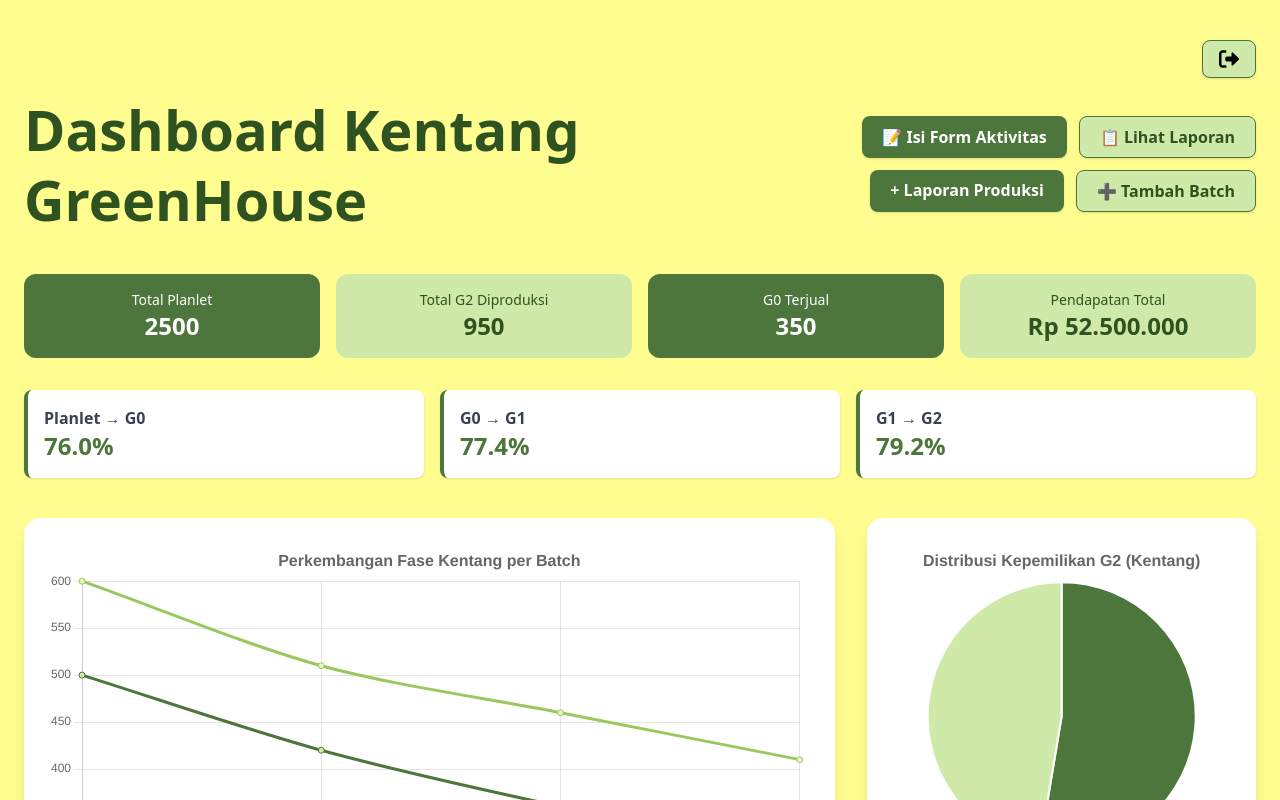
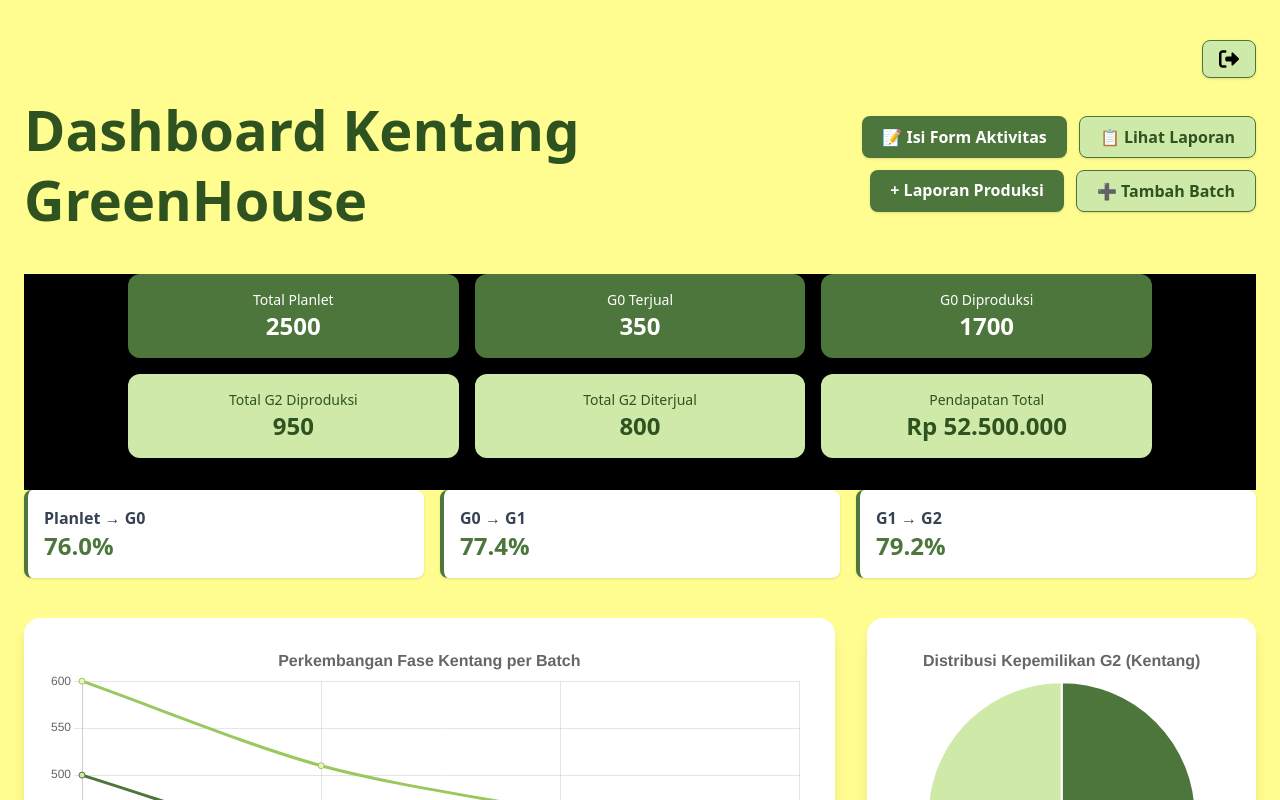
Before and after one commit to maureen2812/greenhouse_project, a Vue app: page /dashboard in a window 1280 px wide. Shown: the top 800 px of the page. Built offline with nearby package versions, Linux system fonts and the light colour scheme; no server answers; sample sign-in values are in the browser's storage.

Commit message:
Update dashboard.vue

```diff
--- a/src/views/dashboard.vue
+++ b/src/views/dashboard.vue
@@ -70,12 +70,14 @@ const summary = ref({
   planletJelek: 400,
   planletDitanam: 1900,
   g0Terjual: 350,
+  g0Diproduksi: 1700,
   g0Dirawat: 1550,
   g1Hidup: 1200,
   g1Mati: 200,
   g2Diproduksi: 950,
   g2Mitra: 500,
   g2Petani: 450,
+  g2Terjual: 800,
   pendapatan: 52500000,
 })
 
@@ -221,7 +223,7 @@ onMounted(() => {
 </script>
 
 <template>
-  <div class="min-h-screen bg-[#FFFD8F] px-6 py-10 text-[#2F5320]">
+  <div class="min-h-screen bg-[#FFFD8F] w-full px-6 py-10 text-[#2F5320]">
     <!-- Header -->
     <div class="w-full flex justify-end mb-4 relative z-50">
       <button
@@ -280,25 +282,42 @@ onMounted(() => {
     </div>
 
     <!-- Statistik -->
-    <div class="grid grid-cols-2 md:grid-cols-4 gap-4 mb-8">
-      <button @click="openModal" class="bg-[#4C763B] text-white rounded-xl p-4 text-center">
+    <div class="w-full flex justify-center items-center bg-black">
+      <div class="grid grid-cols-2 md:grid-cols-3 gap-4 mb-8 w-full max-w-5xl">
+        <button
+          @click="openModal"
+          class="bg-[#4C763B] text-white rounded-xl p-4 text-center w-full"
+        >
           <p class="text-sm">Total Planlet</p>
           <h2 class="text-2xl font-bold">{{ summary.totalPlanlet }}</h2>
         </button>
-      <div class="bg-[#CFE9A8] text-[#2F5320] rounded-xl p-4 text-center">
+
+        <div class="bg-[#4C763B] text-white rounded-xl p-4 text-center w-full">
+          <p class="text-sm">G0 Terjual</p>
+          <h2 class="text-2xl font-bold">{{ summary.g0Terjual }}</h2>
+        </div>
+
+        <div class="bg-[#4C763B] text-white rounded-xl p-4 text-center w-full">
+          <p class="text-sm">G0 Diproduksi</p>
+          <h2 class="text-2xl font-bold">{{ summary.g0Diproduksi }}</h2>
+        </div>
+
+        <div class="bg-[#CFE9A8] text-[#2F5320] rounded-xl p-4 text-center w-full">
           <p class="text-sm">Total G2 Diproduksi</p>
           <h2 class="text-2xl font-bold">{{ summary.g2Diproduksi }}</h2>
         </div>
-      <div class="bg-[#4C763B] text-white rounded-xl p-4 text-center">
-        <p class="text-sm">G0 Terjual</p>
-        <h2 class="text-2xl font-bold">{{ summary.g0Terjual }}</h2>
+
+        <div class="bg-[#CFE9A8] text-[#2F5320] rounded-xl p-4 text-center w-full">
+          <p class="text-sm">Total G2 Diterjual</p>
+          <h2 class="text-2xl font-bold">{{ summary.g2Terjual }}</h2>
         </div>
-      <div class="bg-[#CFE9A8] text-[#2F5320] rounded-xl p-4 text-center">
+
+        <div class="bg-[#CFE9A8] text-[#2F5320] rounded-xl p-4 text-center w-full">
           <p class="text-sm">Pendapatan Total</p>
           <h2 class="text-2xl font-bold">Rp {{ summary.pendapatan.toLocaleString('id-ID') }}</h2>
         </div>
       </div>
-
+    </div>
     <!-- Statistik Progres -->
     <div class="grid grid-cols-1 md:grid-cols-3 gap-4 mb-10">
       <div class="bg-white border-l-4 border-[#4C763B] rounded-lg p-4 shadow">
@@ -357,6 +376,9 @@ onMounted(() => {
         </button>
       </div>
     </div>
+    <footer class="bg-[#FFFD8F] text-center py-6 mt-12">
+      <p class="text-[#2F5320] font-semibold text-lg">© GREENHOUSE 2025</p>
+    </footer>
   </div>
   <ModalView :isOpen="isOpen" @close="closeModal" />
 </template>
```
Lines whose indentation alone changed are shown as unchanged.
